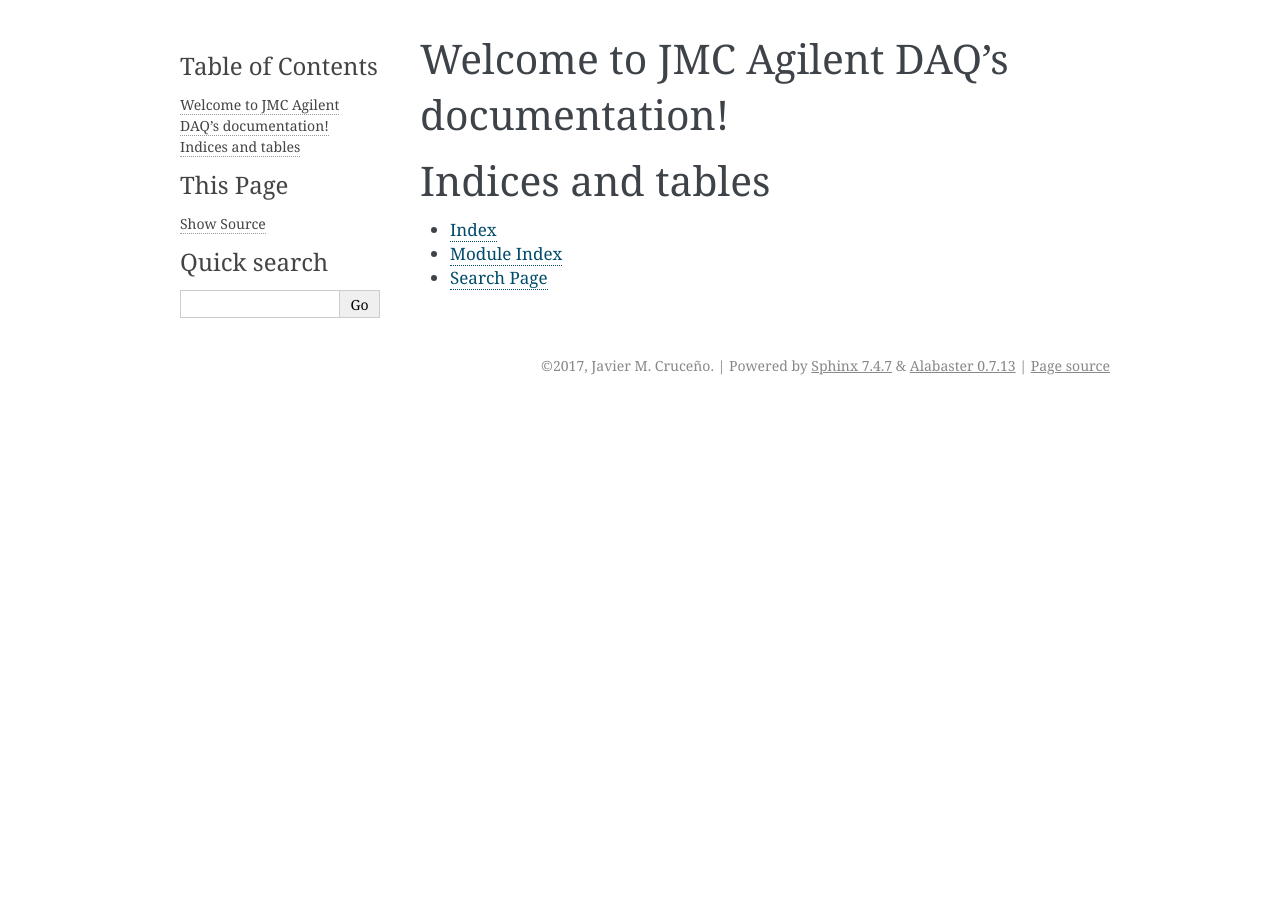
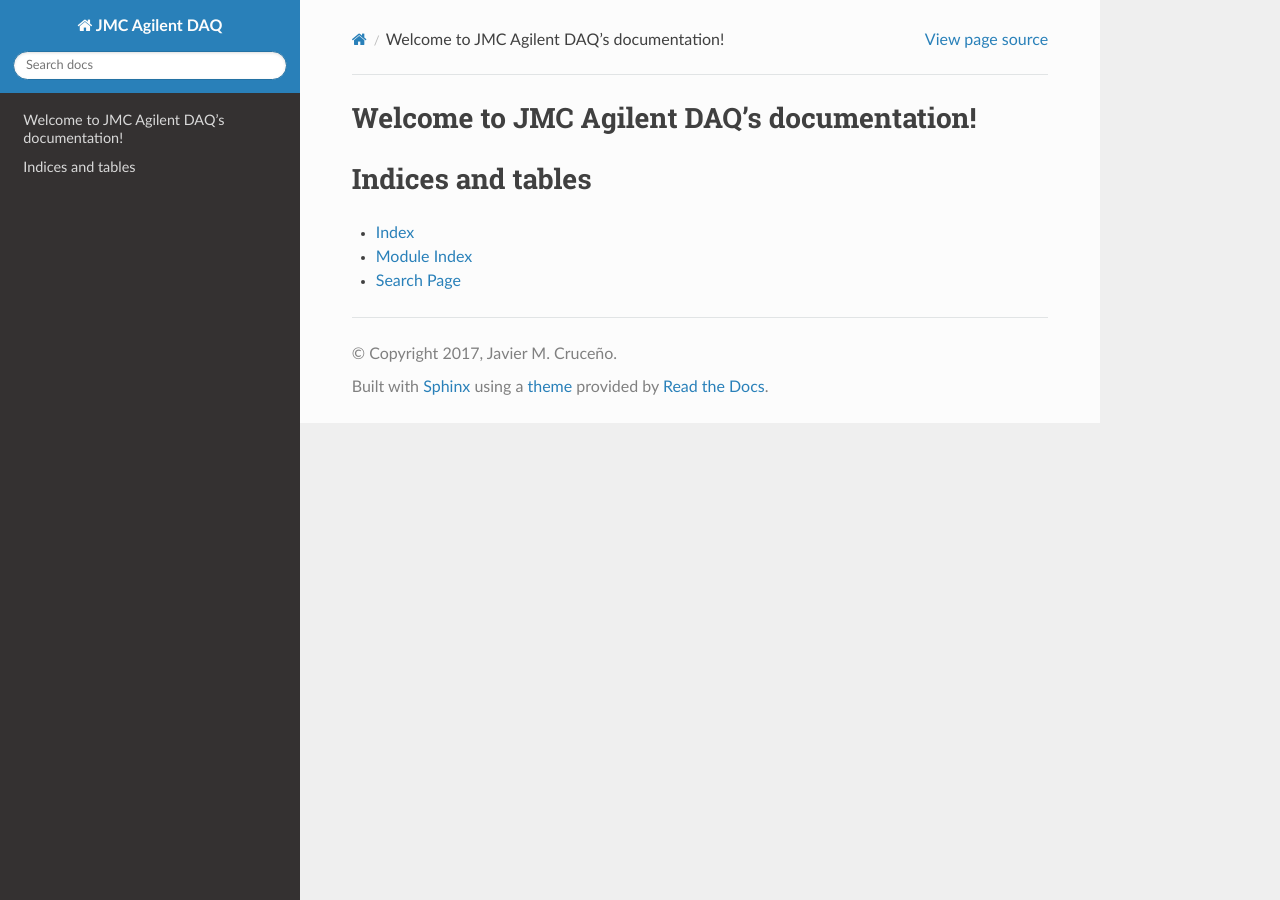
Before and after one commit to cruceno/JMC-AGILENT-DAQ, a Sphinx documentation site: the page built from docs/source/index.rst, in a window 1280 px wide. Built offline with Sphinx 7.4.7 and the Read the Docs theme 2.0.0, drawn with Linux system fonts in a browser that asks for light colours.

Commit message:
update sphinx config

```diff
--- a/docs/source/conf.py
+++ b/docs/source/conf.py
@@ -39,7 +39,7 @@ extensions = ['sphinx.ext.autodoc',
     'sphinx.ext.githubpages']
 
 # Add any paths that contain templates here, relative to this directory.
-templates_path = ['.templates']
+templates_path = ['_templates']
 
 # The suffix(es) of source filenames.
 # You can specify multiple suffix as a list of string:
@@ -88,18 +88,26 @@ todo_include_todos = False
 # The theme to use for HTML and HTML Help pages.  See the documentation for
 # a list of builtin themes.
 #
-html_theme = 'alabaster'
+import sphinx_rtd_theme
+
+html_theme = "sphinx_rtd_theme"
+
+html_theme_path = [sphinx_rtd_theme.get_html_theme_path()]
 
 # Theme options are theme-specific and customize the look and feel of a theme
 # further.  For a list of options available for each theme, see the
 # documentation.
 #
-# html_theme_options = {}
+html_theme_options = {
+            'collapse_navigation': True,
+            'display_version': False,
+            'navigation_depth': 2,
+                    }
 
 # Add any paths that contain custom static files (such as style sheets) here,
 # relative to this directory. They are copied after the builtin static files,
 # so a file named "default.css" will overwrite the builtin "default.css".
-html_static_path = ['.static']
+html_static_path = ['_static']
 
 
 # -- Options for HTMLHelp output ------------------------------------------
@@ -162,4 +170,4 @@ texinfo_documents = [
 
 
 # Example configuration for intersphinx: refer to the Python standard library.
-intersphinx_mapping = {'https://docs.python.org/': None}
+#intersphinx_mapping = {'https://docs.python.org/': None}
```
